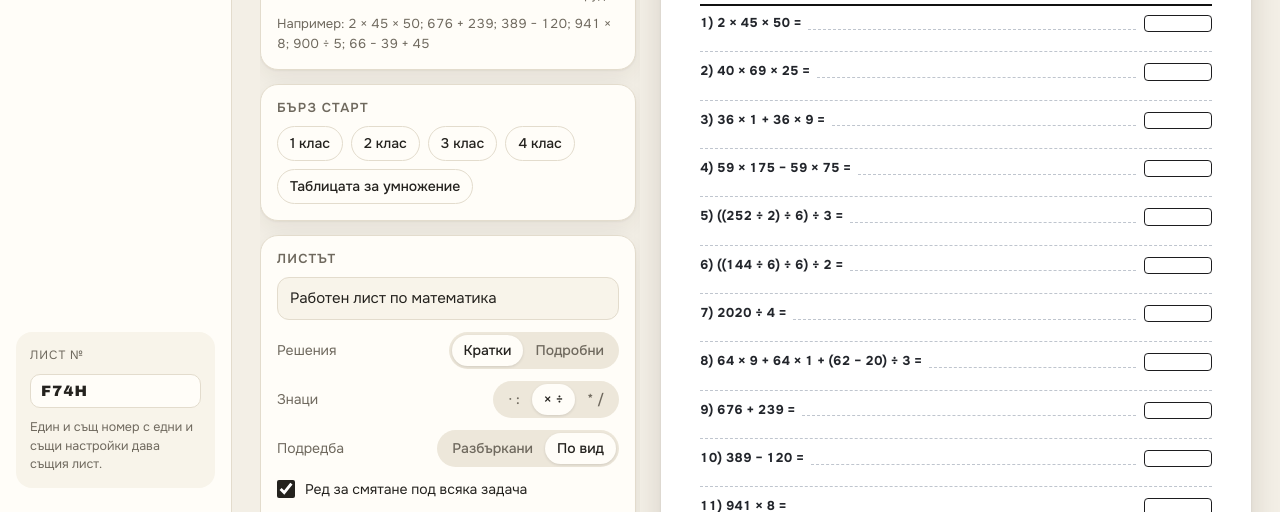
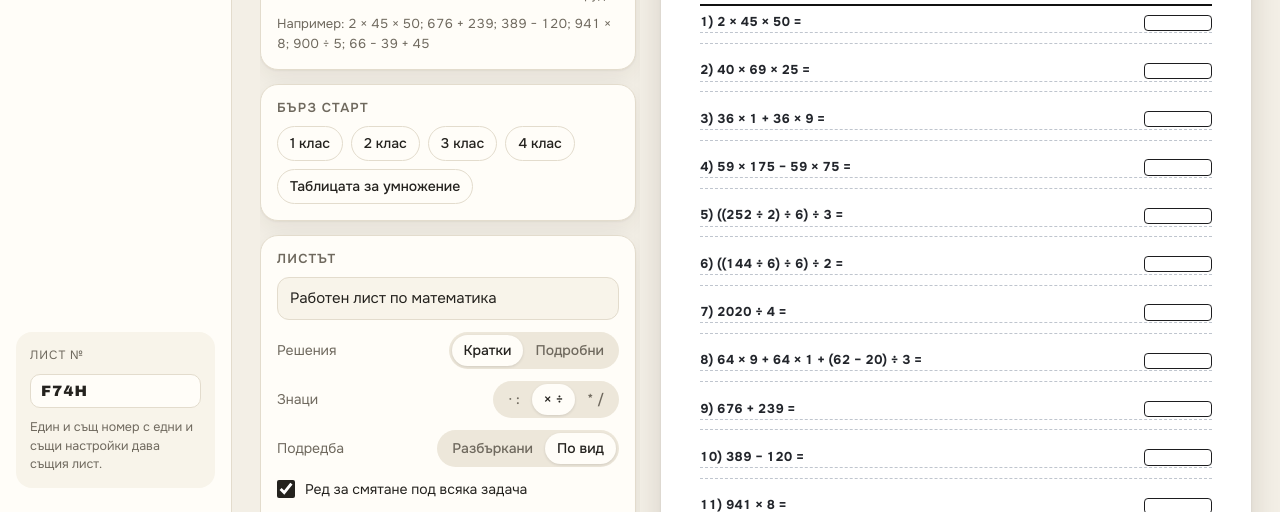
Before and after one commit to aleksandrenko/math-camp, a browser extension: page index.html in a window 1280 px wide. Shown: the part 288-800 px from the top of the page. Drawn offline with Linux system fonts and the light colour scheme; a web font is replaced by a local one.

Commit message:
Линията на задачата минава по целия ред; по-тесен ред за смятане и повече празно място
Co-Authored-By: Claude Opus 5.5 <noreply@anthropic.com>

```diff
--- a/style.css
+++ b/style.css
@@ -192,12 +192,12 @@ h1, h2, h3 { text-wrap: balance; margin: 0; }
 /* task sheet, lines: row 1 = problem + dashed leader + answer box; row 2 = one ruled line of the
    same height for working; then white space separates problems (one line each, never doubled) */
 .pg-body.lines { gap: 0 10mm; }
-.item.q-item { gap: 0; padding-bottom: 3.6mm; }
-.q-row { display: flex; align-items: flex-end; height: 6.8mm; }
+.item.q-item { gap: 0; padding-bottom: 6.6mm; }
+.q-row { display: flex; align-items: flex-end; height: 6.8mm; border-bottom: .3mm dashed #BFC5CE; }
 .q-ex { font: 700 13pt/1 var(--f-body); white-space: nowrap; font-variant-numeric: tabular-nums; padding-bottom: 1.2mm; }
-.q-lead { flex: 1; min-width: 8mm; border-bottom: .3mm dashed #BFC5CE; margin: 0 3mm 1.2mm 2.5mm; }
-.q-box { flex: none; align-self: center; width: 24mm; height: 6.2mm; border: .4mm solid #1d1d1f; border-radius: 1.4mm; }
-.q-work { height: 6.8mm; border-bottom: .3mm dashed #BFC5CE; }
+.q-lead { flex: 1; min-width: 8mm; }
+.q-box { flex: none; align-self: flex-end; margin-bottom: .5mm; width: 24mm; height: 5.8mm; border: .4mm solid #1d1d1f; border-radius: 1.4mm; }
+.q-work { height: 3.8mm; border-bottom: .3mm dashed #BFC5CE; }
 
 /* answer sheet, short: blue problem, bold answer on the right, monospace chain below */
 .pg-body.short { gap: 0; }
```
